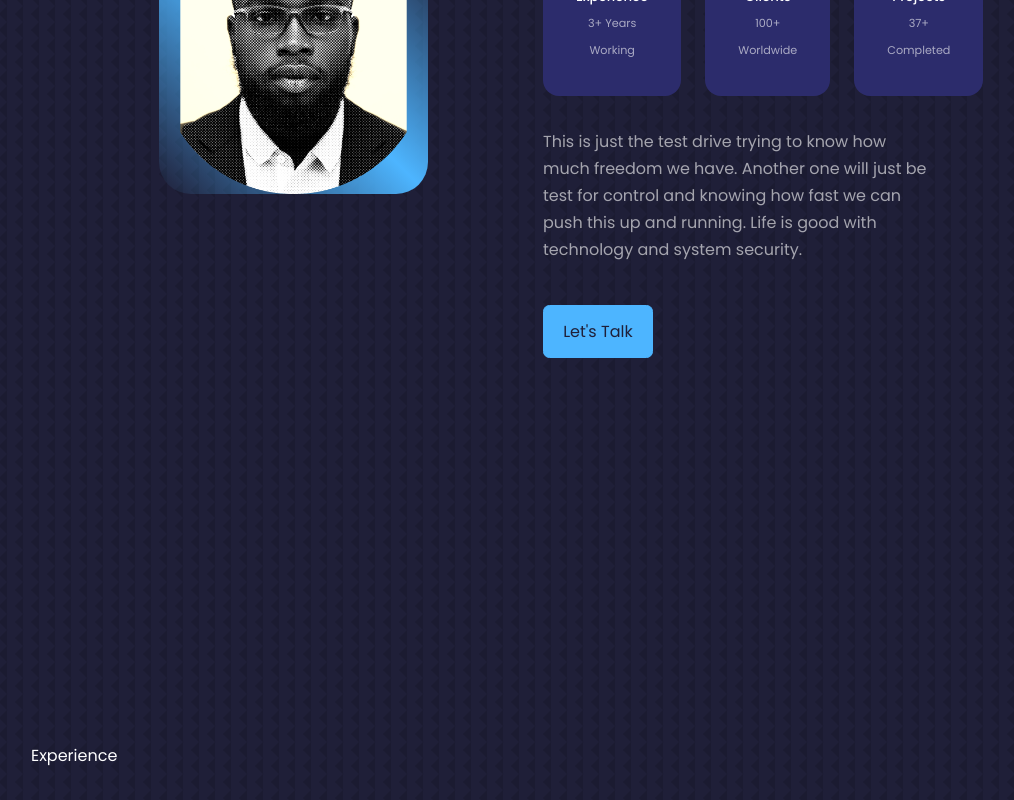
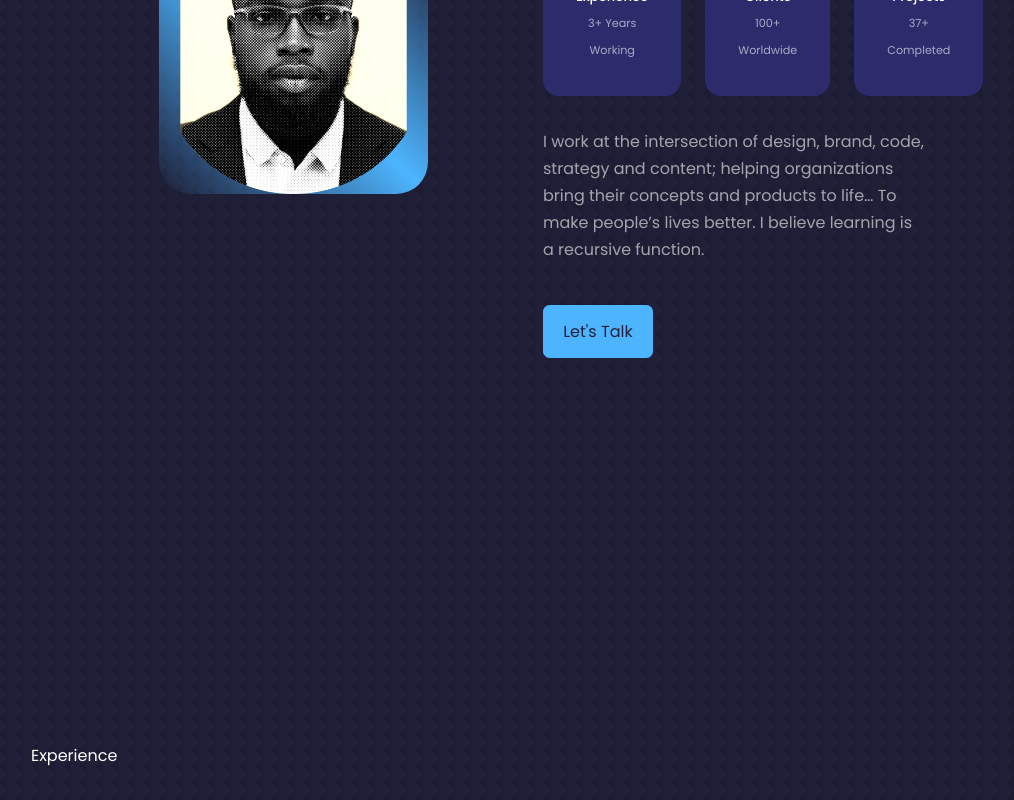
Before and after one commit to mainerprenuer/portfolio, a React (Create React App) app: page / in a window 1280 px wide. Shown: the part 1114-1914 px from the top of the page, without its empty margins (97-1111 px from the left). Built offline with nearby package versions, Linux system fonts and the light colour scheme.

Commit message:
update about

```diff
--- a/src/components/about/About.jsx
+++ b/src/components/about/About.jsx
@@ -38,9 +38,9 @@ const About = () => {
         </div>
 
         <p>
-        This is just the test drive trying to know how much freedom we have.
-        Another one will just be test for control and knowing how fast we can push this up and running.
-        Life is good with technology and system security.
+        I work at the intersection of design, brand, code, strategy and content;
+         helping organizations bring their concepts and products to life…
+          To make people’s lives better. I believe learning is a recursive function.
         </p>
 
         <a href='#contact' className='btn btn-primary'>Let's Talk</a>
```
